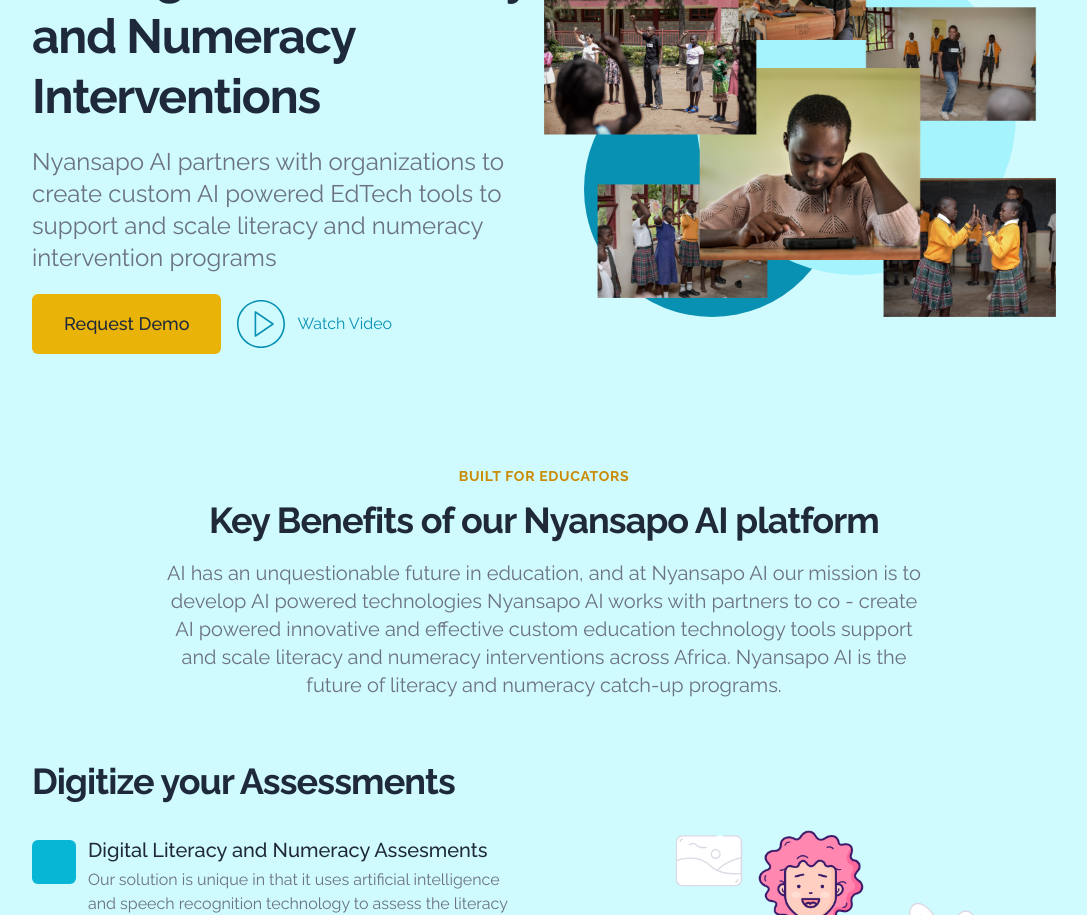
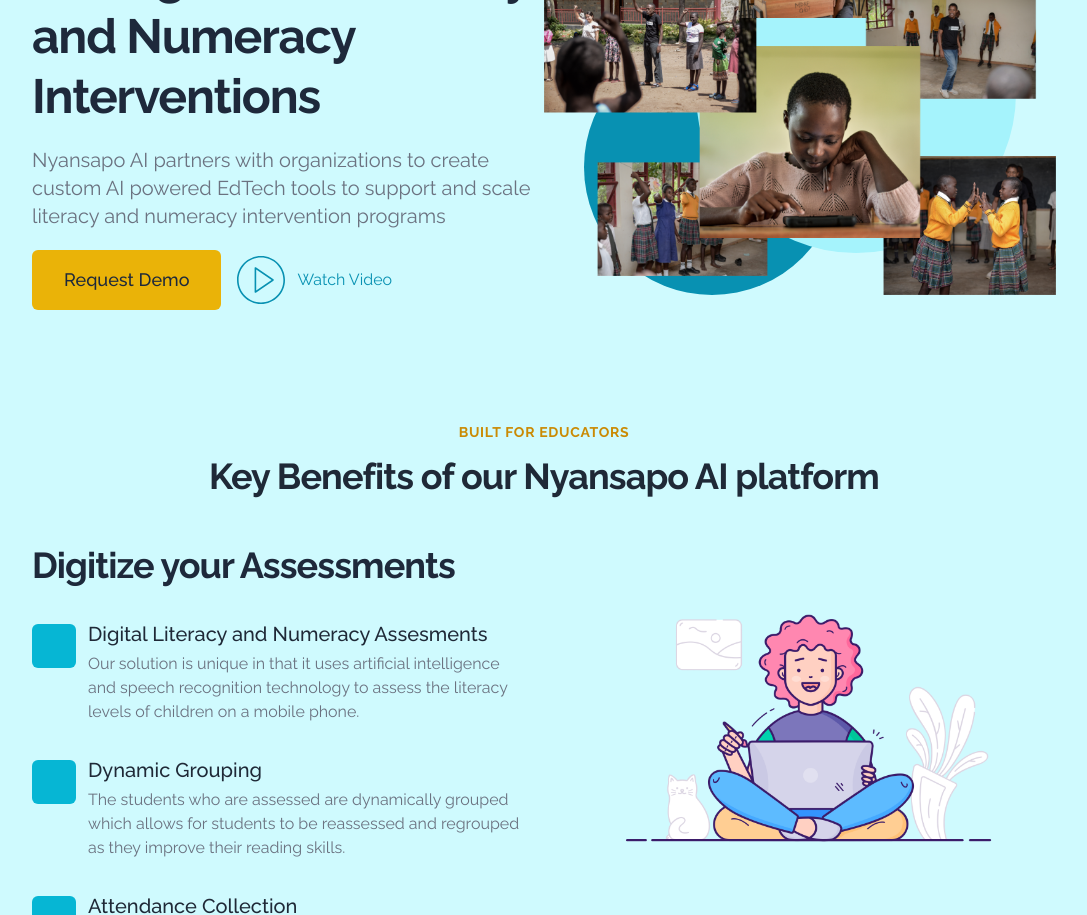
Before and after one commit to NyansapoAI/website, a Next.js app: page / in a window 1280 px wide. Shown: the part 280-1195 px from the top of the page, without its empty margins (96-1183 px from the left). Built offline with nearby package versions, Linux system fonts and the light colour scheme; some icons are missing.

Commit message:
update:changed text

```diff
--- a/src/app/sections/hero.tsx
+++ b/src/app/sections/hero.tsx
@@ -15,11 +15,11 @@
         <div className="flex items-center w-full lg:w-1/2">
           <Video isOpen={isOpen} setIsOpen={setIsOpen} />
           <div className="max-w-2xl mb-8">
-            <h1 className="text-4xl font-bold leading-snug tracking-tight  lg:text-4xl lg:leading-tight xl:text-5xl 2xl:text-6xl xl:leading-tight 2xl:leading-tight">
+            <h1 className="text-4xl font-bold leading-snug tracking-tight  lg:text-4xl lg:leading-tight xl:text-5xl  xl:leading-tight 2xl:leading-tight">
               Leveraging Artificial Intelligence in Literacy and Numeracy
               Interventions
             </h1>
-            <p className="py-5 text-xl leading-normal text-gray-500 lg:text-xl xl:text-2xl dark:text-gray-300">
+            <p className="py-5 text-lg leading-normal text-gray-500 lg:text-xl dark:text-gray-300">
               Nyansapo AI partners with organizations to create custom AI
               powered EdTech tools to support and scale literacy and numeracy
               intervention programs
--- a/src/app/sections/services.tsx
+++ b/src/app/sections/services.tsx
@@ -66,14 +66,7 @@
       <SectionTitle
         pretitle="Built for Educators"
         title="Key Benefits of our Nyansapo AI platform"
-      >
-        AI has an unquestionable future in education, and at Nyansapo AI our
-        mission is to develop AI powered technologies Nyansapo AI works with
-        partners to co - create AI powered innovative and effective custom
-        education technology tools support and scale literacy and numeracy
-        interventions across Africa. Nyansapo AI is the future of literacy and
-        numeracy catch-up programs.
-      </SectionTitle>
+      ></SectionTitle>
       {benefits.map((benefit, i) => (
         <Benefits
           key={i}
```
